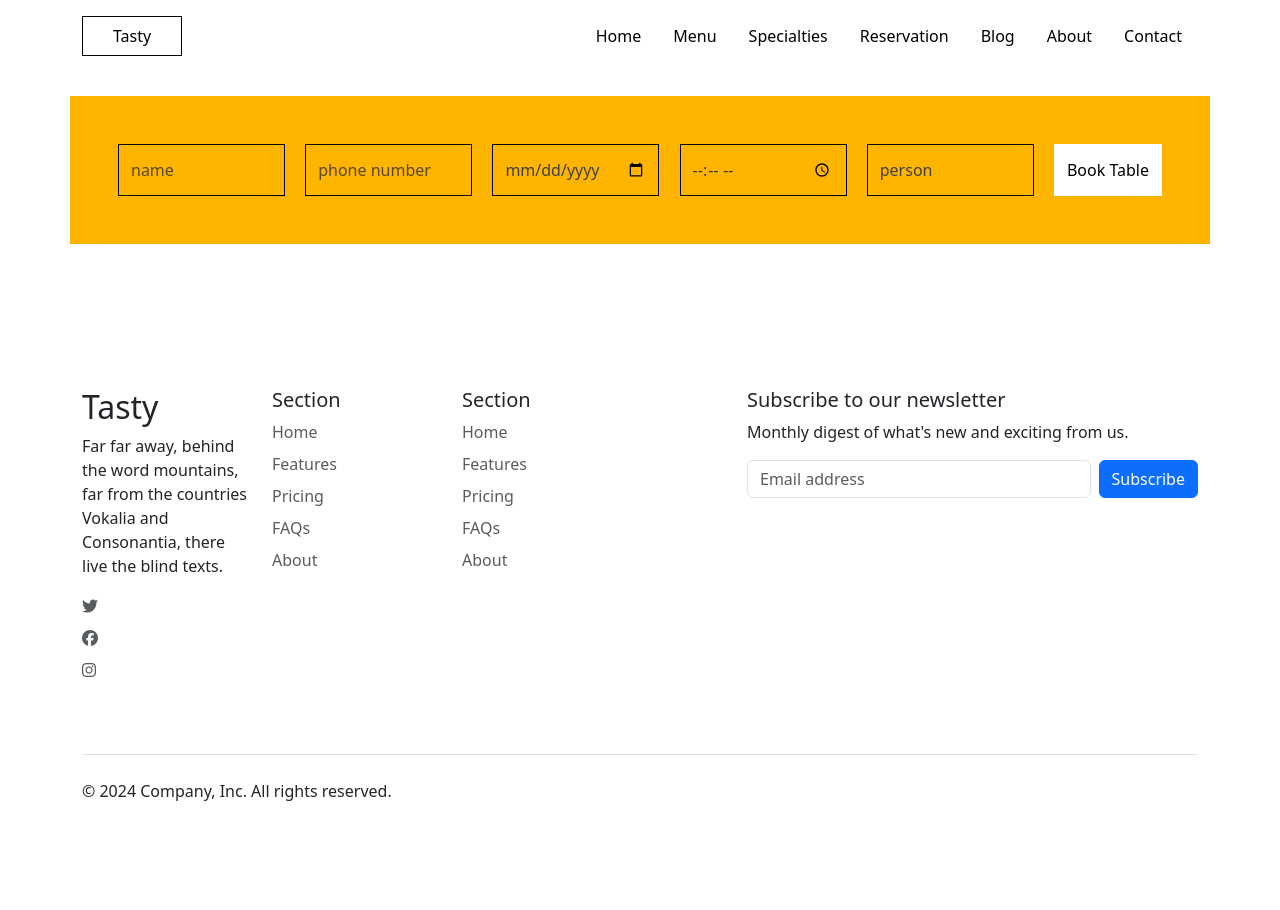
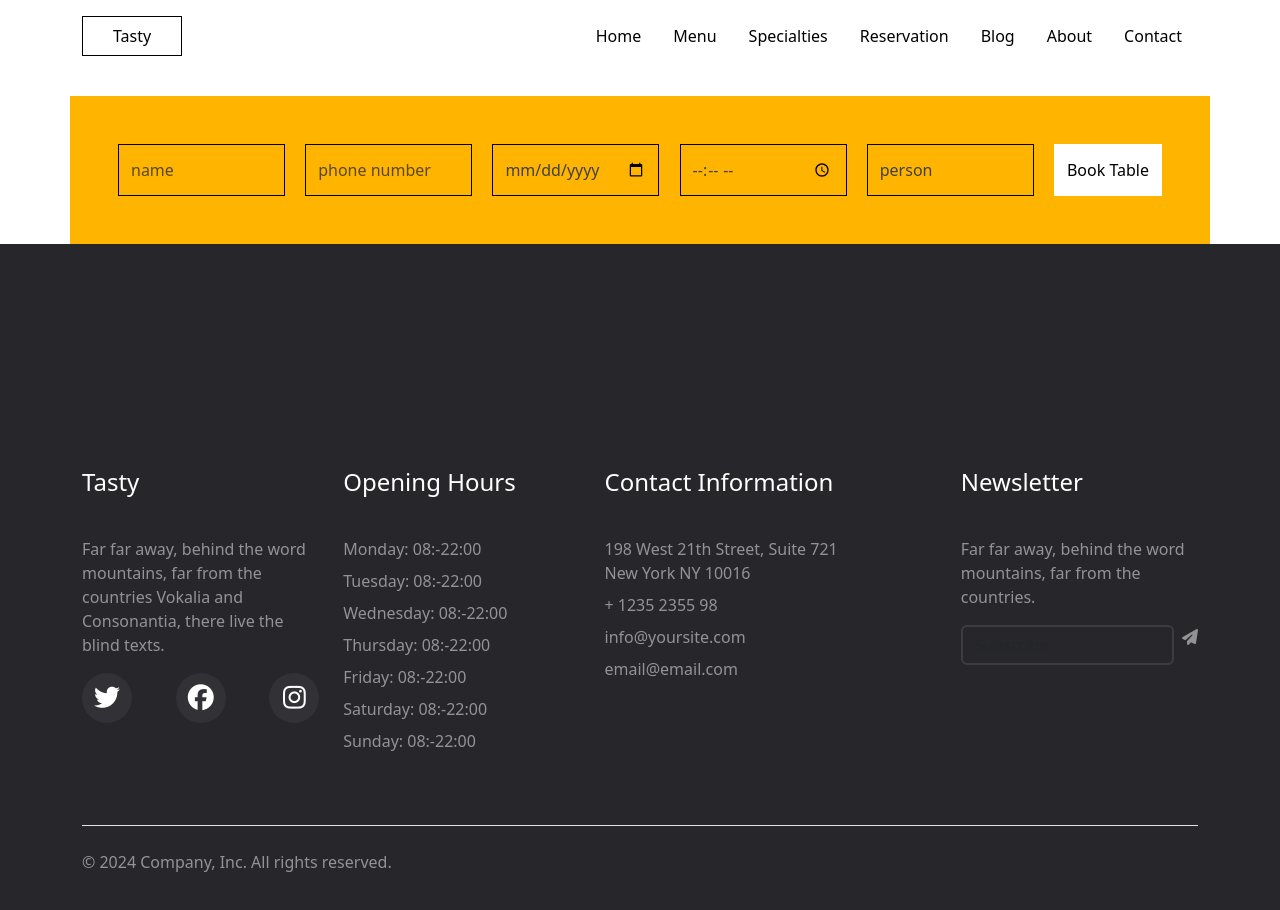
Before and after one commit to HikmatAsifli/React-Shop-Page4, a React (Vite) app in the folder frontend/: page / in a window 1280 px wide. Shown: the top 910 px of the page. Built offline with nearby package versions, Linux system fonts and the light colour scheme.

Commit message:
footer created

```diff
--- a/frontend/src/layout/site/Footer/footer.css
+++ b/frontend/src/layout/site/Footer/footer.css
@@ -0,0 +1,45 @@
+.footer {
+  font-size: 16px;
+  background: #27272b;
+  padding: 8em 0;
+  p {
+    color: rgba(255, 255, 255, 0.5);
+  }
+  h2 {
+    font-weight: normal;
+    color: #fff;
+    margin-bottom: 40px;
+    font-size: 24px;
+  }
+  a {
+    color: rgba(255, 255, 255, 0.5) !important;
+    &:hover {
+      color: #fff !important;
+    }
+  }
+  input {
+    padding-right: 50px;
+    background: transparent !important;
+    border: 2px solid rgba(255, 255, 255, 0.1);
+    color: rgba(255, 255, 255, 0.5) !important;
+  }
+}
+.footer-social li a {
+  height: 50px;
+  width: 50px;
+  display: block;
+  float: left;
+  background: rgba(255, 255, 255, 0.05);
+  border-radius: 50%;
+  position: relative;
+  i {
+    color: #fff;
+    position: absolute;
+    font-size: 26px;
+    top: 50%;
+    left: 50%;
+    -webkit-transform: translate(-50%, -50%);
+    -ms-transform: translate(-50%, -50%);
+    transform: translate(-50%, -50%);
+  }
+}
--- a/frontend/src/layout/site/Footer/footer.jsx
+++ b/frontend/src/layout/site/Footer/footer.jsx
@@ -1,109 +1,112 @@
 import React from "react";
 import { Link } from "react-router-dom";
-import "./footer.css"
+import "./footer.css";
 
 const Footer = () => {
   return (
-    <div className="container pt-5 mt-5">
+    <div className="footer">
+      <div className="container mt-5">
         <footer className="py-5">
           <div className="row mb-5">
-          <div className="col-6 col-md-2 mb-3">
+            <div className="col-md mb-3">
               <h2>Tasty</h2>
               <p>
                 Far far away, behind the word mountains, far from the countries
                 Vokalia and Consonantia, there live the blind texts.
               </p>
-            <ul className="nav flex-column">
-              <li className="nav-item mb-2">
+              <ul className="nav footer-social justify-content-between">
+                <li className="nav-item">
                   <Link to="#" className="nav-link p-0 text-body-secondary">
                     <i className="fa-brands fa-twitter"></i>
                   </Link>
                 </li>
-              <li className="nav-item mb-2">
-                <Link
-                  to="#"
-                  className="nav-link p-0 text-body-secondary"
-                >
+                <li className="nav-item">
+                  <Link to="#" className="nav-link p-0 text-body-secondary">
                     <i className="fa-brands fa-facebook"></i>
                   </Link>
                 </li>
-              <li className="nav-item mb-2">
-                <Link
-                  to="#"
-                  className="nav-link p-0 text-body-secondary"
-                >
+                <li className="nav-item">
+                  <Link to="#" className="nav-link p-0 text-body-secondary">
                     <i className="fa-brands fa-instagram"></i>
                   </Link>
                 </li>
               </ul>
             </div>
 
-          <div className="col-6 col-md-2 mb-3">
-            <h5>Section</h5>
+            <div className="col-md mb-3">
+              <h2>Opening Hours</h2>
               <ul className="nav flex-column">
                 <li className="nav-item mb-2">
                   <Link to="#" className="nav-link p-0 text-body-secondary">
-                  Home
+                    Monday: <span>08:-22:00</span>
                   </Link>
                 </li>
                 <li className="nav-item mb-2">
                   <Link to="#" className="nav-link p-0 text-body-secondary">
-                  Features
+                    Tuesday: <span>08:-22:00</span>
                   </Link>
                 </li>
                 <li className="nav-item mb-2">
                   <Link to="#" className="nav-link p-0 text-body-secondary">
-                  Pricing
+                    Wednesday: <span>08:-22:00</span>
                   </Link>
                 </li>
                 <li className="nav-item mb-2">
                   <Link to="#" className="nav-link p-0 text-body-secondary">
-                  FAQs
+                    Thursday: <span>08:-22:00</span>
                   </Link>
                 </li>
                 <li className="nav-item mb-2">
                   <Link to="#" className="nav-link p-0 text-body-secondary">
-                  About
+                    Friday: <span>08:-22:00</span>
+                  </Link>
+                </li>
+                <li className="nav-item mb-2">
+                  <Link to="#" className="nav-link p-0 text-body-secondary">
+                    Saturday: <span>08:-22:00</span>
+                  </Link>
+                </li>
+                <li className="nav-item mb-2">
+                  <Link to="#" className="nav-link p-0 text-body-secondary">
+                    Sunday: <span>08:-22:00</span>
                   </Link>
                 </li>
               </ul>
             </div>
 
-          <div className="col-6 col-md-2 mb-3">
-            <h5>Section</h5>
+            <div className="col-md mb-3">
+              <h2>Contact Information</h2>
               <ul className="nav flex-column">
                 <li className="nav-item mb-2">
                   <Link to="#" className="nav-link p-0 text-body-secondary">
-                  Home
+                    198 West 21th Street, Suite 721 New York NY 10016
                   </Link>
                 </li>
                 <li className="nav-item mb-2">
                   <Link to="#" className="nav-link p-0 text-body-secondary">
-                  Features
+                    + 1235 2355 98
                   </Link>
                 </li>
                 <li className="nav-item mb-2">
                   <Link to="#" className="nav-link p-0 text-body-secondary">
-                  Pricing
+                    info@yoursite.com
                   </Link>
                 </li>
                 <li className="nav-item mb-2">
                   <Link to="#" className="nav-link p-0 text-body-secondary">
-                  FAQs
-                </Link>
-              </li>
-              <li className="nav-item mb-2">
-                <Link to="#" className="nav-link p-0 text-body-secondary">
-                  About
+                    email@email.com
                   </Link>
                 </li>
               </ul>
             </div>
 
-          <div className="col-md-5 offset-md-1 mb-3">
+            <div className="col-md offset-md-1 mb-3">
               <form>
-              <h5>Subscribe to our newsletter</h5>
-              <p>Monthly digest of what's new and exciting from us.</p>
+                <h2>Newsletter</h2>
+                <p>
+                  Far far away, behind the word mountains, far from the
+                  countries.
+                </p>
                 <div className="d-flex flex-column flex-sm-row w-100 gap-2">
                   <label for="newsletter1" className="visually-hidden">
                     Email address
@@ -112,11 +115,11 @@ const Footer = () => {
                     id="newsletter1"
                     type="text"
                     className="form-control"
-                  placeholder="Email address"
+                    placeholder="Subscribe"
                   />
-                <button className="btn btn-primary" type="button">
-                  Subscribe
-                </button>
+                  <Link className="news-btn" type="button">
+                    <i className="fa-solid fa-paper-plane"></i>
+                  </Link>
                 </div>
               </form>
             </div>
@@ -150,6 +153,7 @@ const Footer = () => {
           </div>
         </footer>
       </div>
+    </div>
   );
 };
 
```
Lines whose indentation alone changed are shown as unchanged.
